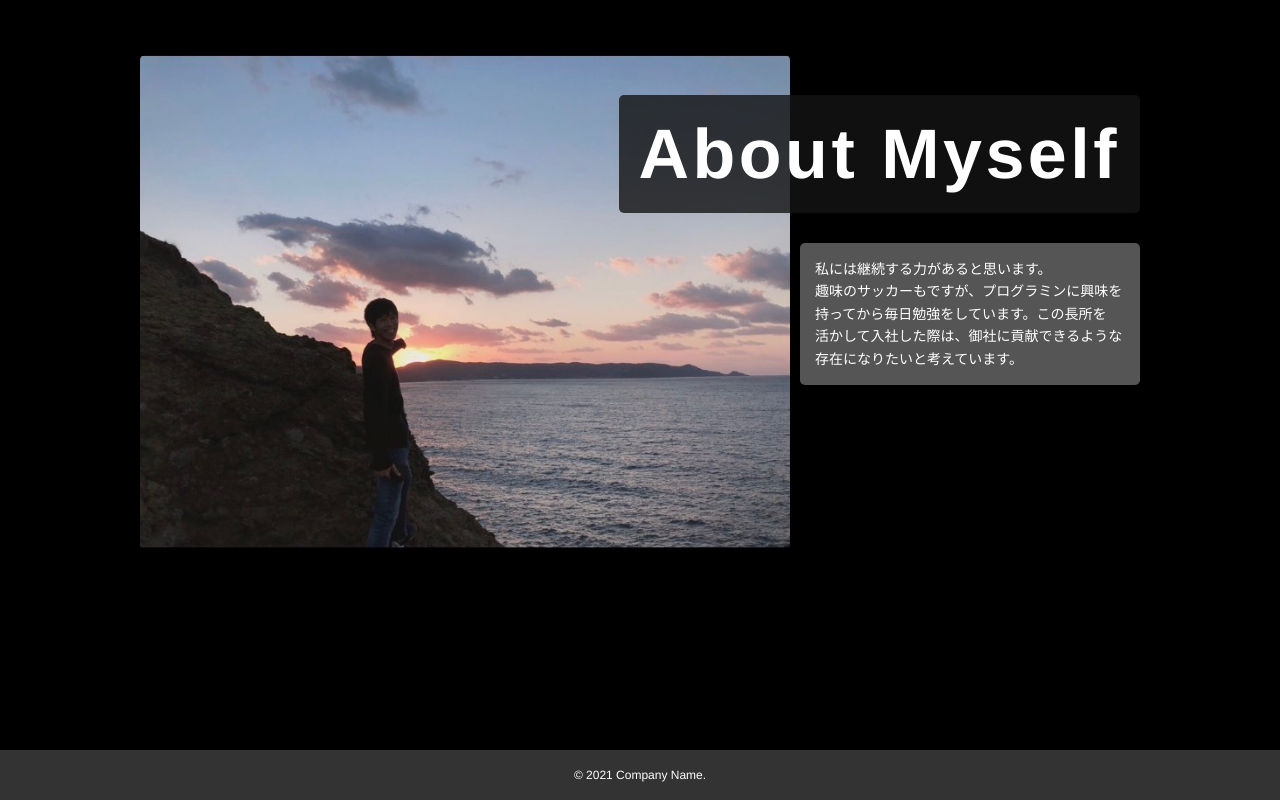
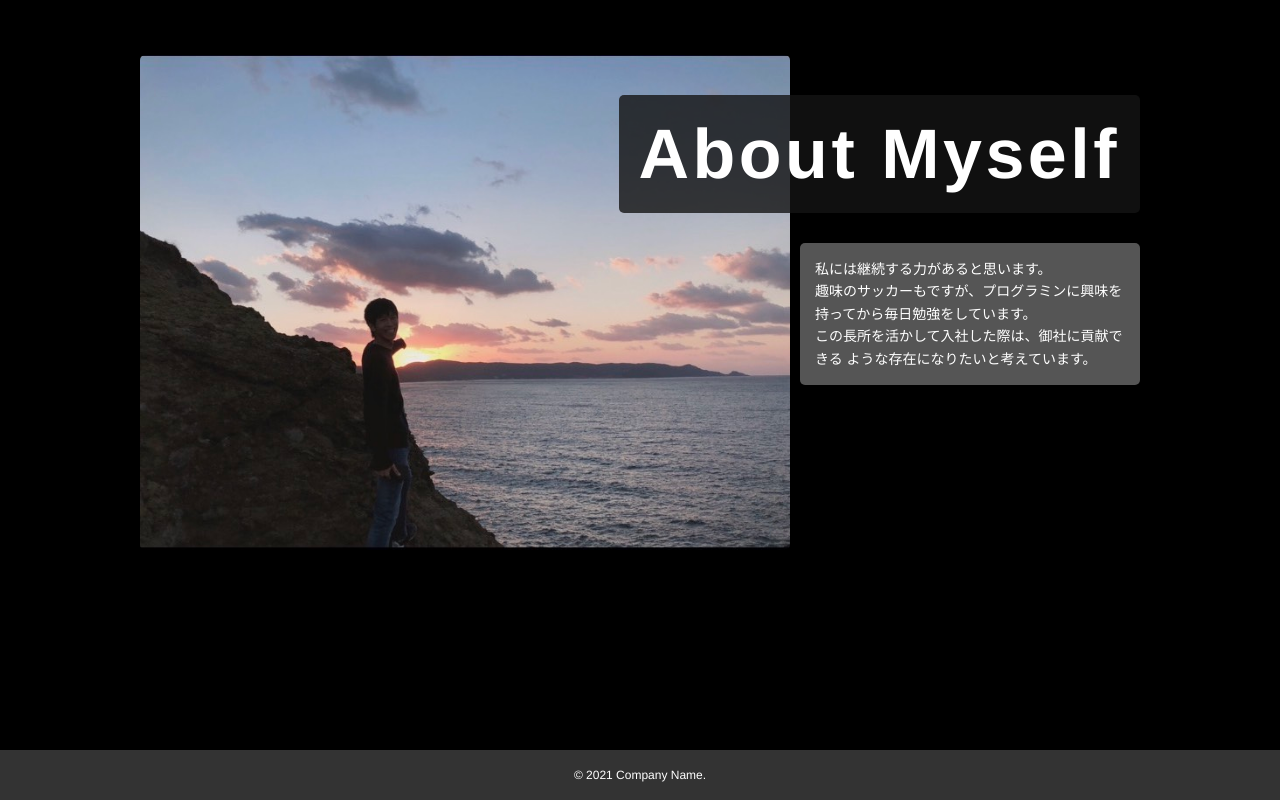
Before and after one commit to fyaun/yuyafyaun, a plain HTML site: page index.html in a window 1280 px wide. Shown: the part 2265-3065 px from the top of the page. Drawn offline with nearby package versions, Linux system fonts and the light colour scheme.

Commit message:
initial commit

```diff
--- a/index.html
+++ b/index.html
@@ -112,9 +112,9 @@
                 <h2>About Myself</h2>
                 <p>私には継続する力があると思います。<br>
                    趣味のサッカーもですが、プログラミンに興味を
-                   持ってから毎日勉強をしています。この長所を<br>
-                   活かして入社した際は、御社に貢献できるような<br>
-                   存在になりたいと考えています。
+                   持ってから毎日勉強をしています。<br>
+                   この長所を活かして入社した際は、御社に貢献できる
+                   ような存在になりたいと考えています。
                 </p>
             </div>
         </li>
```
